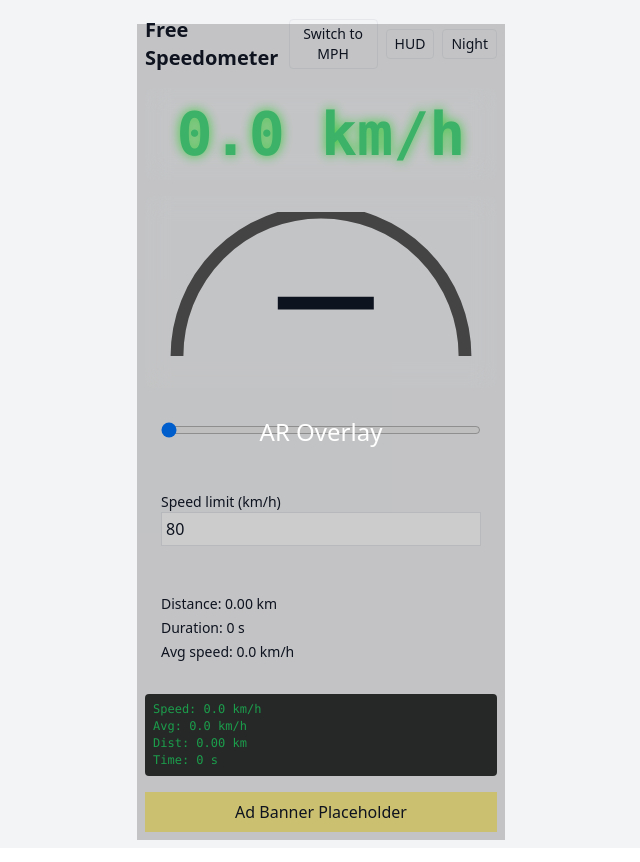
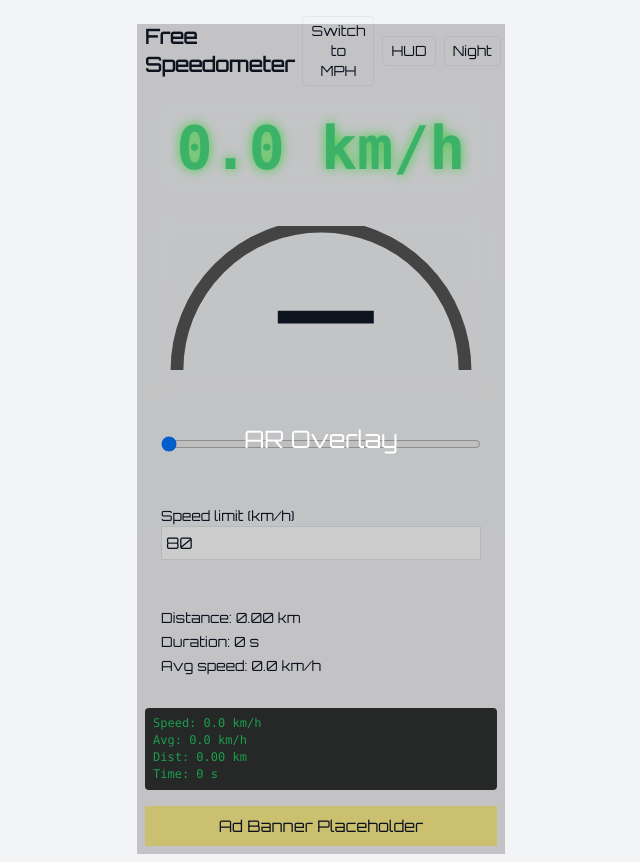
Before and after one commit to Gitterest/Speedometer, a React (Vite) app: page /free in a window 1280 px wide. Shown: the whole page, without its empty margins (319-959 px from the left). Built offline with nearby package versions, Linux system fonts and the light colour scheme; no server answers.

Commit message:
Add Orbitron font

```diff
--- a/index.html
+++ b/index.html
@@ -4,6 +4,7 @@
     <meta charset="UTF-8" />
     <meta name="viewport" content="width=device-width, initial-scale=1.0" />
     <title>Speedometer</title>
+    <link rel="stylesheet" href="https://fonts.googleapis.com/css2?family=Orbitron&display=swap" />
   </head>
   <body>
     <div id="root"></div>
--- a/src/styles/index.css
+++ b/src/styles/index.css
@@ -14,5 +14,5 @@
 @import './tailwind.custom.css';
 
 body {
-  @apply bg-gradient-to-br from-black via-gray-900 to-gray-800 text-gray-100;
+  @apply font-digital bg-gradient-to-br from-black via-gray-900 to-gray-800 text-gray-100;
 }
```
